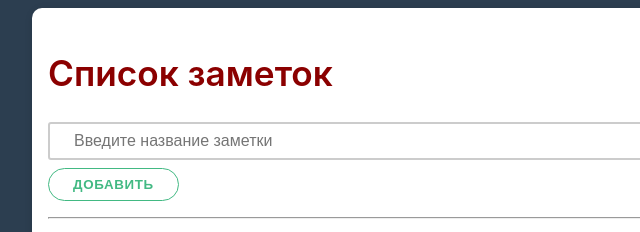
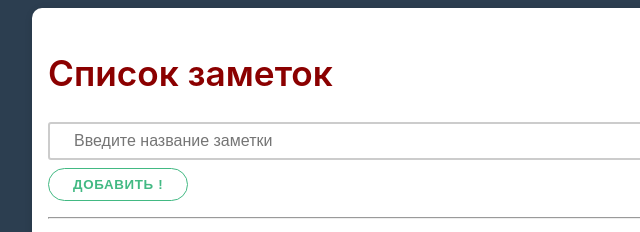
Before and after one commit to projec1707/VueJSTest, a plain HTML site: page index.html in a window 1280 px wide. Shown: the top 232 px of the page, 108-748 px from the left. Drawn offline with nearby package versions, Linux system fonts and the light colour scheme.

Commit message:
second commit

```diff
--- a/index.html
+++ b/index.html
@@ -23,7 +23,7 @@
             />
         </div>
 
-        <button class="btn" v-on:click="addNewNote">Добавить</button>
+        <button class="btn" v-on:click="addNewNote">Добавить !</button>
         <hr />
         <ul class="list" v-if="notes.length !== 0">
             <li class="list-item" v-for="(note, idx) in notes">
```
